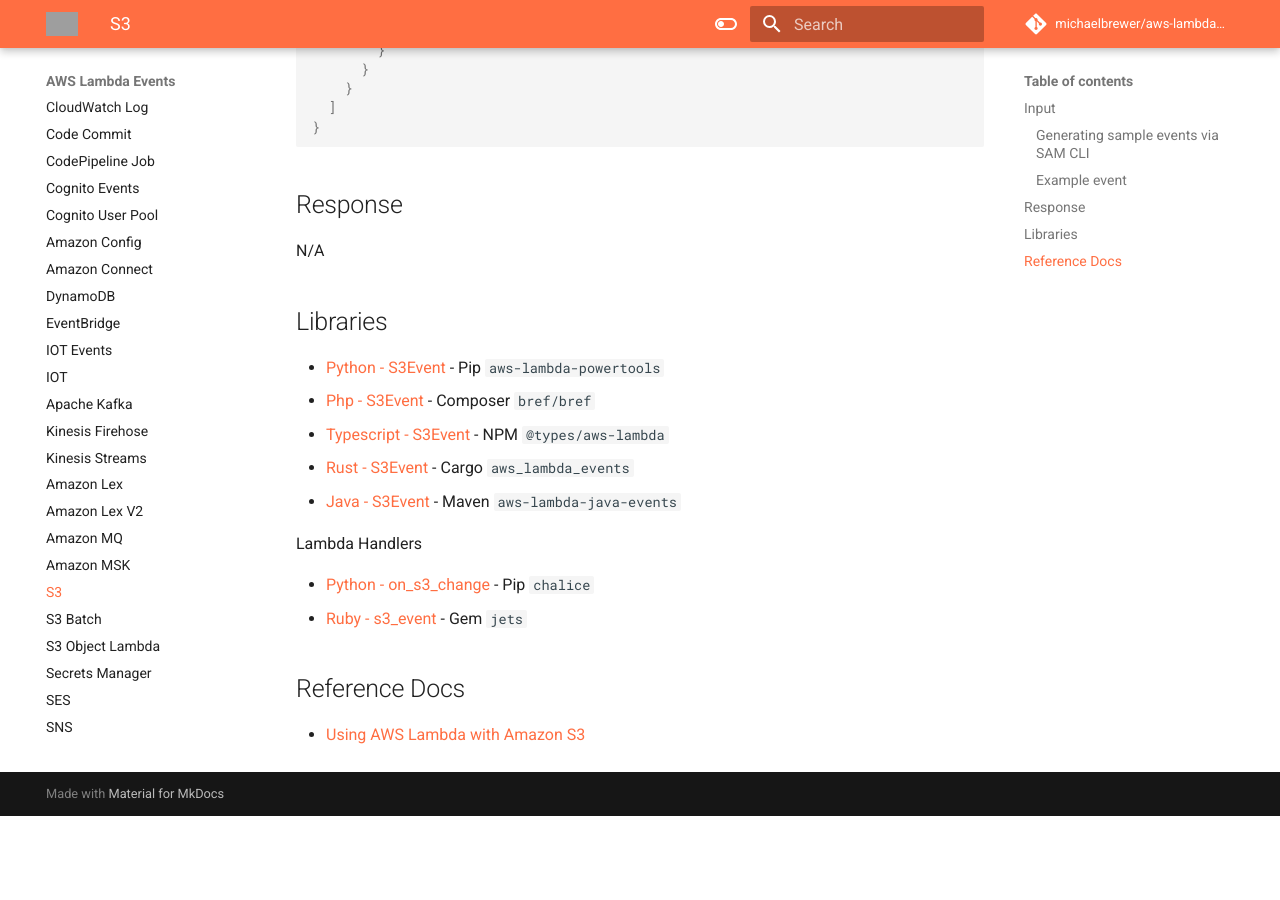
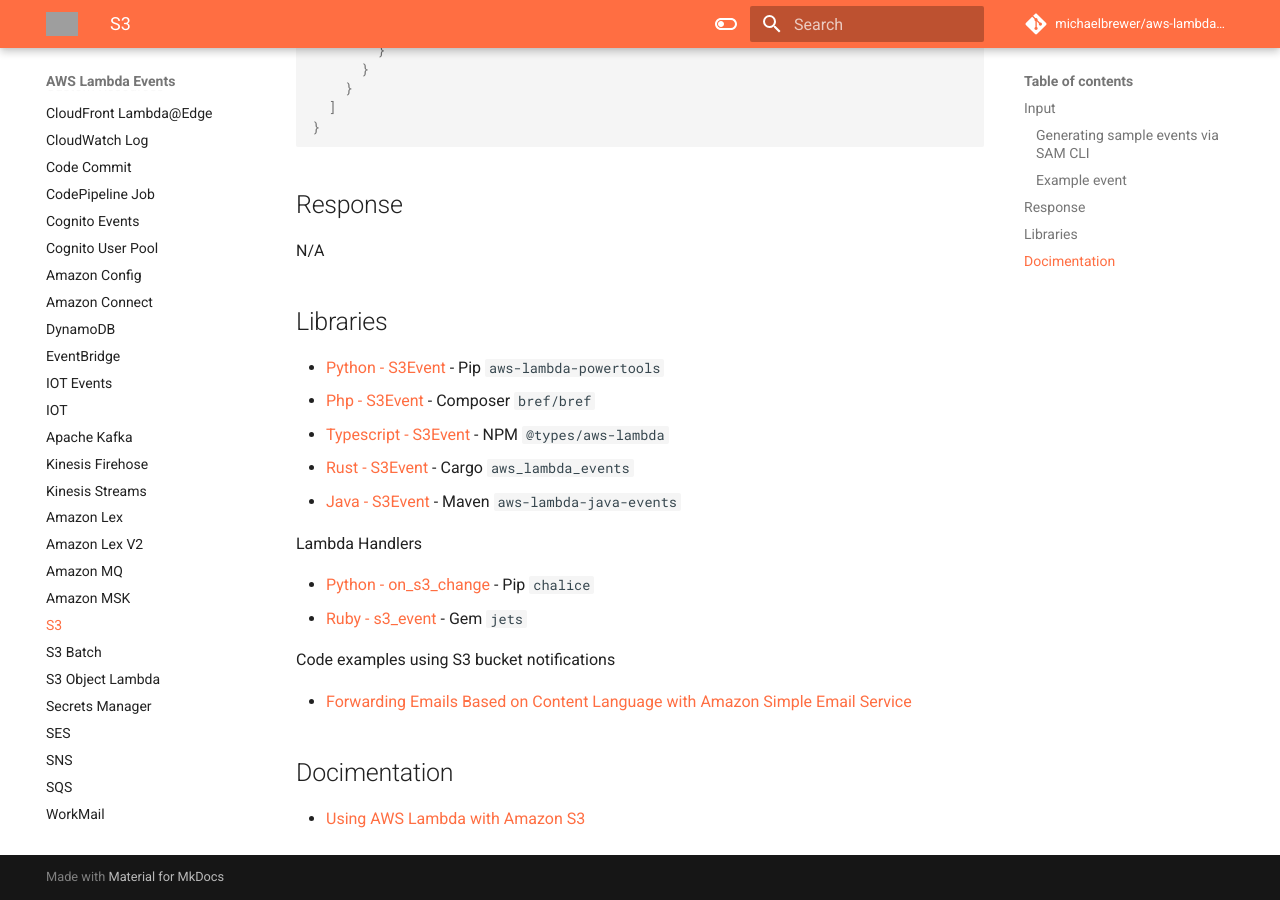
Before and after one commit to michaelbrewer/aws-lambda-events, an MkDocs documentation site: the page built from docs/s3.md, in a window 1280 px wide and 900 px high, scrolled down 1150 px. Built offline with MkDocs 1.6.1 and Material for MkDocs 9.7.7, drawn with Linux system fonts in a browser that asks for light colours; comment, search, counter and statistics services are not loaded; before the commit the page ends 1966 px from its top, so only the background shows below that; grey boxes are pictures that could not be loaded.

Commit message:
feat(s3): add code example

```diff
--- a/docs/s3.md
+++ b/docs/s3.md
@@ -75,6 +75,10 @@
 - [Python - on_s3_change](https://aws.github.io/chalice/topics/events#s3-events) - Pip `chalice`
 - [Ruby - s3_event](https://rubyonjets.com/docs/events/s3/) - Gem `jets`
 
-## Reference Docs
+Code examples using S3 bucket notifications
+
+- [Forwarding Emails Based on Content Language with Amazon Simple Email Service](https://github.com/aws-samples/ses-auto-forward-by-language)
+
+## Docimentation
 
 - [Using AWS Lambda with Amazon S3](https://docs.aws.amazon.com/lambda/latest/dg/with-s3.html)
```
